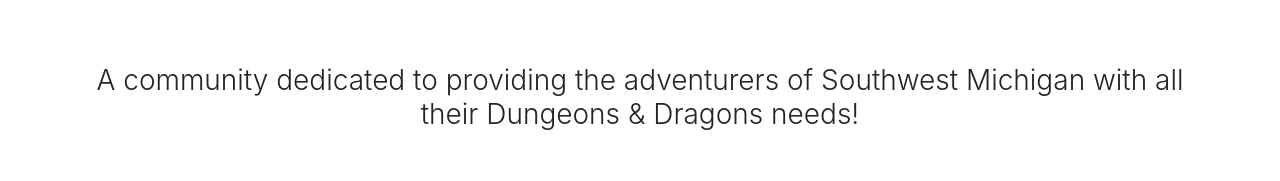
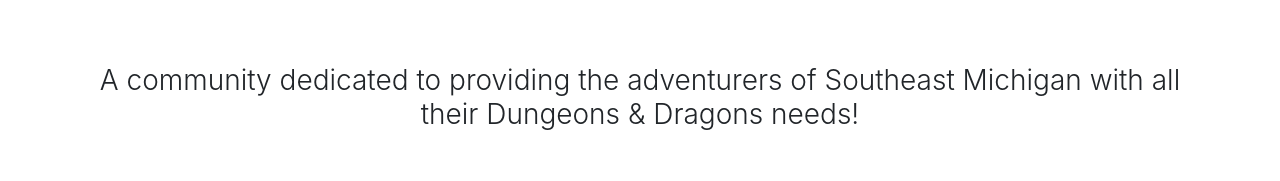
Before and after one commit to stoppable408/_dd, a Vue app: page / in a window 1280 px wide. Shown: the part 230-411 px from the top of the page. Built offline with nearby package versions, Linux system fonts and the light colour scheme.

Commit message:
Update Home.vue

```diff
--- a/src/components/Home.vue
+++ b/src/components/Home.vue
@@ -31,7 +31,7 @@
 
       <section class="header container">
         <h1 class="title">Detroit LFG</h1>
-        <h3 class="subtitle mt-5">A community dedicated to providing the adventurers of Southwest Michigan with all their Dungeons & Dragons needs!</h3>
+        <h3 class="subtitle mt-5">A community dedicated to providing the adventurers of Southeast Michigan with all their Dungeons & Dragons needs!</h3>
         <a href="#contact" class="btn action-btn mt-5">Get In Touch!</a>
       </section>
     </header>
```
